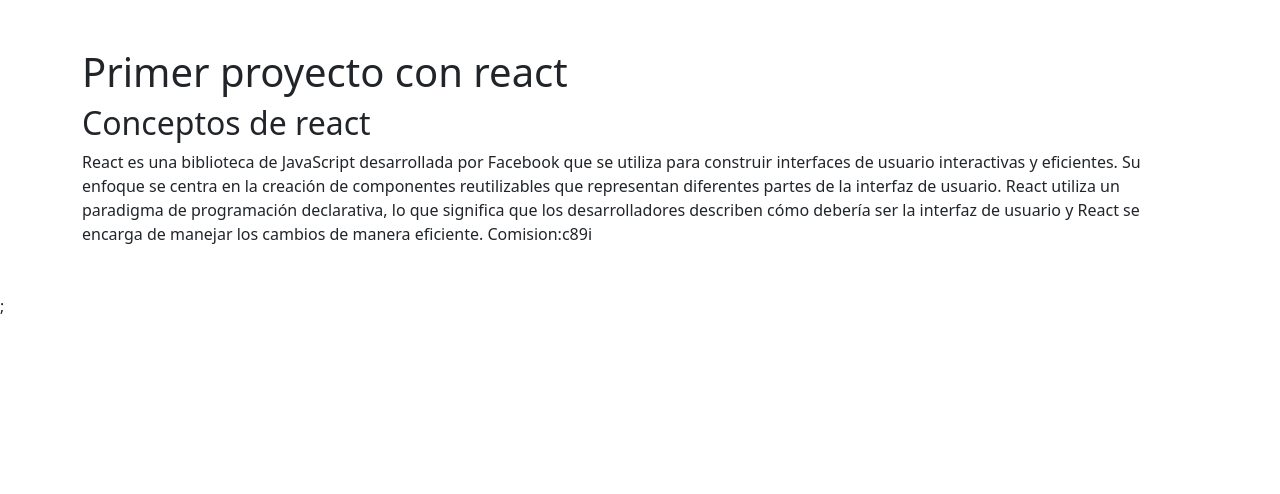
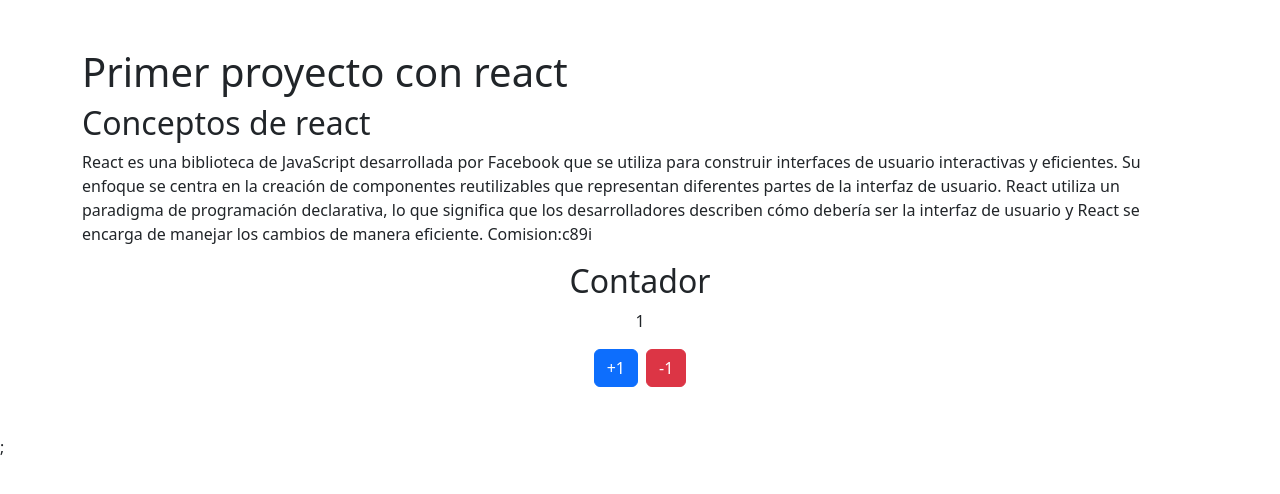
Before and after one commit to abelsanxd/contador, a React (Vite) app: page / in a window 1280 px wide. Shown: the top 494 px of the page. Built offline with nearby package versions, Linux system fonts and the light colour scheme.

Commit message:
agregamos el maquetado del ccomponente contador

```diff
--- a/src/App.jsx
+++ b/src/App.jsx
@@ -1,6 +1,7 @@
 import "bootstrap/dist/css/bootstrap.min.css";
 import "./App.css";
 import Informacion from "./compontens/Informacion";
+import Contador from "./compontens/Contador";
 
 function App() {
   return (
@@ -8,6 +9,7 @@
       <main className="container my-5">
         <h1>Primer proyecto con react</h1>
         <Informacion comision='c89i'></Informacion>
+        <Contador/>
       </main>
       ;
     </>
--- /dev/null
+++ b/src/compontens/Contador.jsx
@@ -0,0 +1,14 @@
+
+
+const Contador = () => {
+    return (
+        <section className='text-center'>
+            <h2 >Contador</h2>
+            <p>1</p>
+            <button className='btn btn-primary me-2'>+1</button>
+            <button className='btn btn-danger'>-1</button>
+        </section>
+    );
+};
+
+export default Contador;
```
